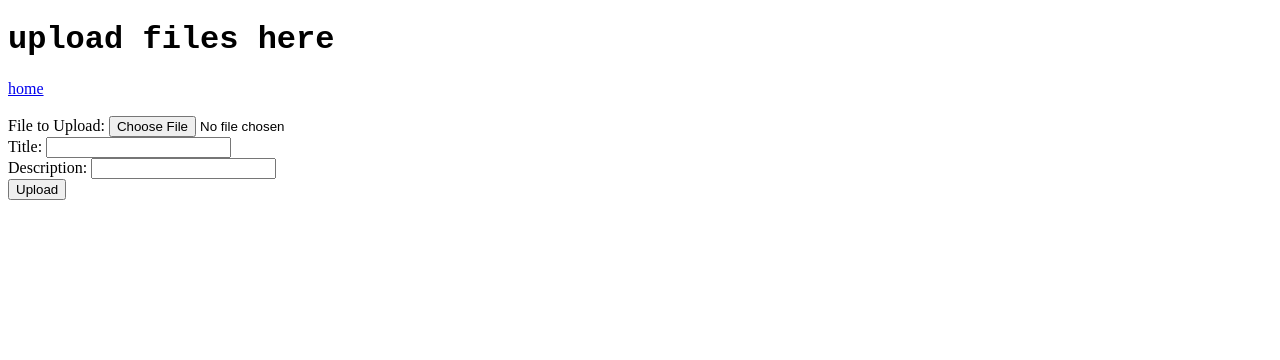
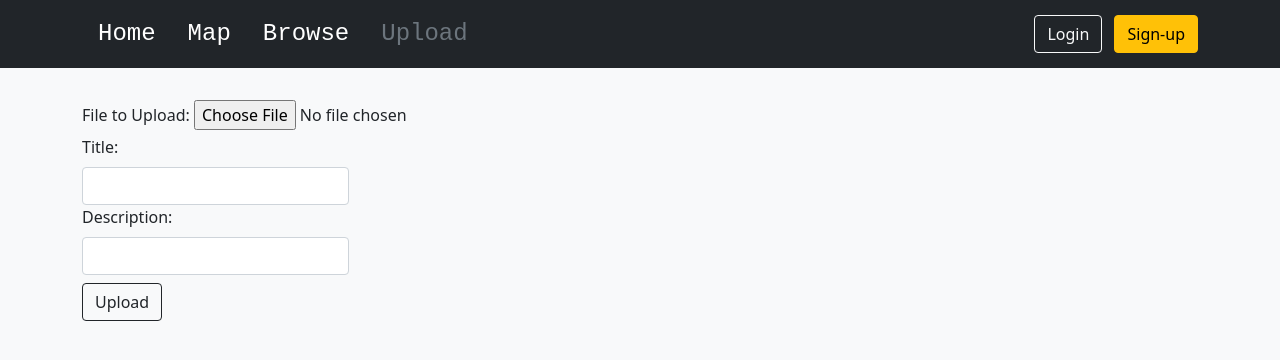
Before and after one commit to CS196Illinois/Group33-FA21, a website: page Project/public/upload.html in a window 1280 px wide. Drawn offline with nearby package versions, Linux system fonts and the light colour scheme.

Commit message:
Updated Frontend to Bootstrap

```diff
--- a/Project/backend.js
+++ b/Project/backend.js
@@ -48,8 +48,8 @@ app.get('/map', (req, res) =>
 );
 
 // audio list endpoint.
-app.get('/audio', (req, res) =>
-    res.sendFile(path.join(__dirname, '/public/audio.html'))
+app.get('/browse', (req, res) =>
+    res.sendFile(path.join(__dirname, '/public/browse.html'))
 );
 
 // upload page endpoint.
--- a/Project/public/upload.html
+++ b/Project/public/upload.html
@@ -4,31 +4,53 @@
   <meta charset="UTF-8">
   <meta http-equiv="X-UA-Compatible" content="IE=edge">
   <meta name="viewport" content="width=device-width, initial-scale=1.0">
-  <title>Upload</title>
+  <link href="https://cdn.jsdelivr.net/npm/bootstrap@5.1.3/dist/css/bootstrap.min.css" rel="stylesheet" integrity="sha384-1BmE4kWBq78iYhFldvKuhfTAU6auU8tT94WrHftjDbrCEXSU1oBoqyl2QvZ6jIW3" crossorigin="anonymous">
+  <title>Input / Upload Page</title>
 </head>
-<body>
-  <h1 style="font-family: 'Courier New', Courier, monospace;">upload files here</h1>
-  <div>
-    <a rel="self" href="/">home</a>
+<body class="bg-light">
+  <header class="p-2 bg-dark text-white">
+    <div class="container">
+      <div class="d-flex flex-wrap align-items-center justify-content-center justify-content-lg-start">
+        <ul class="nav col-12 col-lg-auto me-lg-auto mb-2 justify-content-center mb-md-0">
+          <li><a href="/" class="nav-link px-3 text-white" style="font-family: 'Courier New', Courier, monospace; font-size: x-large;">Home</a></li>
+          <li><a href="/map/" class="nav-link px-3 text-white" style="font-family: 'Courier New', Courier, monospace; font-size: x-large;">Map</a></li>
+          <li><a href="/browse/" class="nav-link px-3 text-white" style="font-family: 'Courier New', Courier, monospace; font-size: x-large;">Browse</a></li>
+          <li><a href="/upload/" class="nav-link px-3 text-secondary" style="font-family: 'Courier New', Courier, monospace; font-size: x-large;">Upload</a></li>
+        </ul>
+        <div class="text-end">
+          <button type="button" class="btn btn-outline-light me-2">Login</button>
+          <button type="button" class="btn btn-warning">Sign-up</button>
+        </div>
+      </div>
+    </div>
+  </header>
+
+  <div class=container>
+    <main>
+      <div class="row g-5">
+        <div class="col-md-7 col-lg-6">
+          <div class="p-3"></div>
+          <form action="/upload-page" method="post">
+            <div>
+              <label for="audioFile" class="form-label">File to Upload: </label>
+              <input type="file" id="audioFile" name="audioFile">
+            </div>
+            <div class="col-sm-6">
+              <label for="title" class="form-label">Title: </label>
+              <input type="text" class="form-control" id="title" name="title">
+            </div>
+            <div class="col-sm-6">
+              <label for="description" class="form-label">Description: </label>
+              <input type="text" class="form-control" id="description" name="description">
+            </div>
+            <div class="p-1"></div>
+            <button class="btn btn-outline-dark" type="submit" id="uploadButton">Upload</button>
+          </form>
+        </div>
+      </div>
+    </main>
   </div>
-  <br>
-  <!-- Form is a way of having the user input info for upload -->
-  <!-- May not be the thing we want to use, but it is fine for now... -->
-  <form action="" method="POST">
-    <div>
-      <label for="audioFile">File to Upload: </label>
-      <input type="file" id="audioFile" name="audioFile">
-    </div>
-    <div>
-      <label for="title">Title: </label>
-      <input type="text" id="title" name="title">
-    </div>
-    <div>
-      <label for="description">Description: </label>
-      <input type="text" id="description" name="description">
-    </div>
-    <button type="submit" id="uploadButton">Upload</button>
-  </form>
+
   <script>
     /* writing these notes in a script tag cuz I'm lazy, and I really don't wanna code this rn
 
@@ -55,5 +77,6 @@
         - Upload the Audio file (named using the key) to Firebase
     */
   </script>
+
 </body>
 </html>
```
Also changed, not shown: Project/public/audio.html (deleted, +0 -39 lines), Project/public/browse.html (added, +54 -0 lines), Project/public/index.html (+36 -11 lines), Project/public/map.html (+34 -11 lines), Research/owenpc2/Bootstrap Test/public/upload-page.html (+2 -1 lines).
